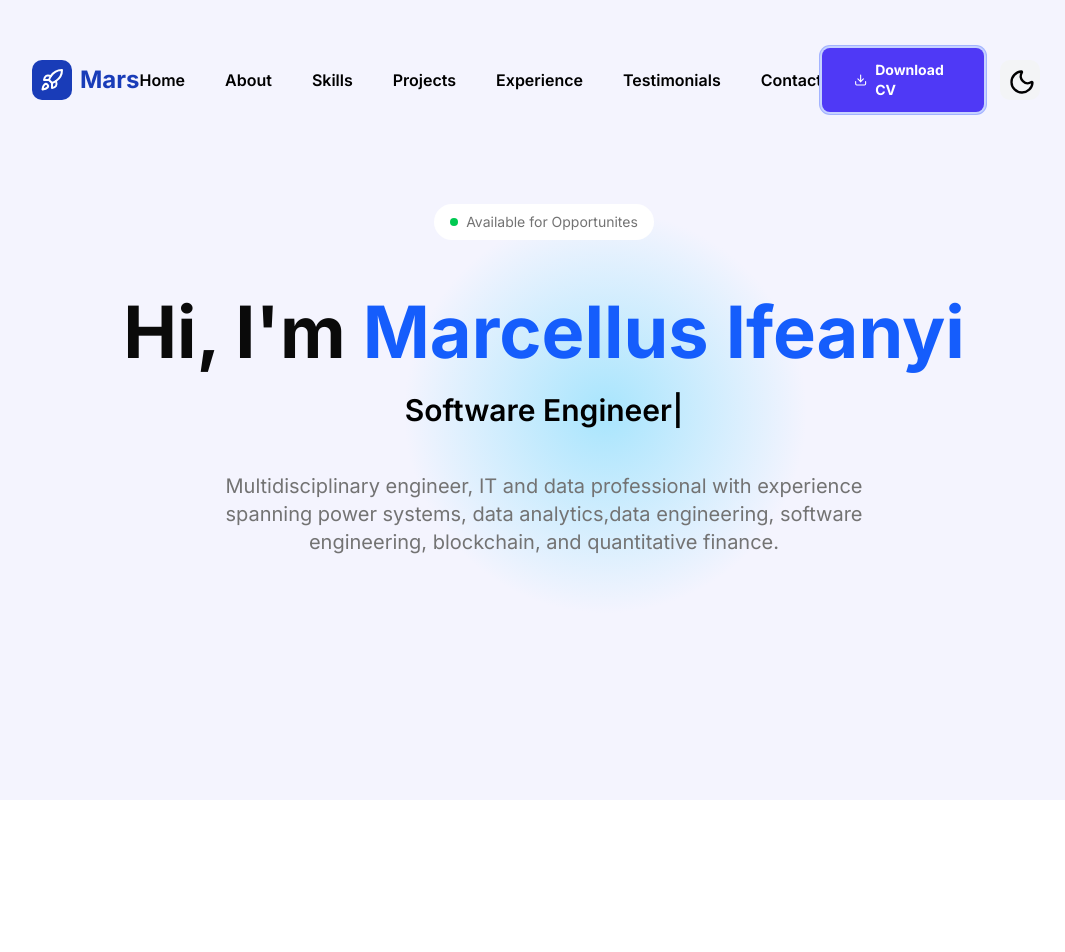
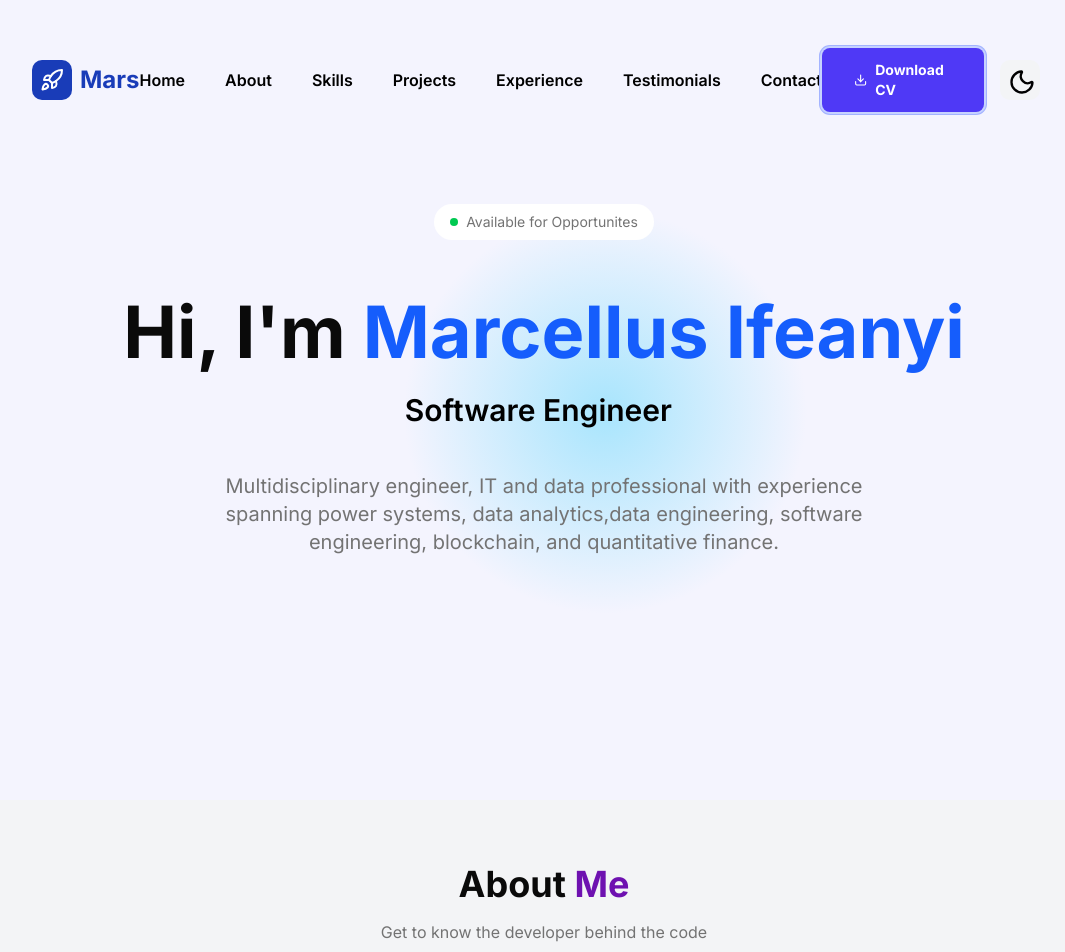
Before and after one commit to MarsIfeanyi/Mars-Ifeanyi-Portfolio, a Next.js app: page / in a window 1280 px wide. Shown: the top 952 px of the page, without its empty margins (96-1161 px from the left). Before the commit the page ends 800 px from the top, so only its background shows below. Built offline with nearby package versions, Linux system fonts and the light colour scheme.

Commit message:
Render About Page

```diff
--- a/components/Home/Home.tsx
+++ b/components/Home/Home.tsx
@@ -1,6 +1,7 @@
 
 import React from 'react'
 import Hero from './Hero/Hero'
+import About from './About/About'
 
 
 export const Home = () => {
@@ -8,6 +9,8 @@ export const Home = () => {
     <div className='overflow-hidden '>
 
       <Hero/>
+<About/>
+
 
     </div>
   )
```
